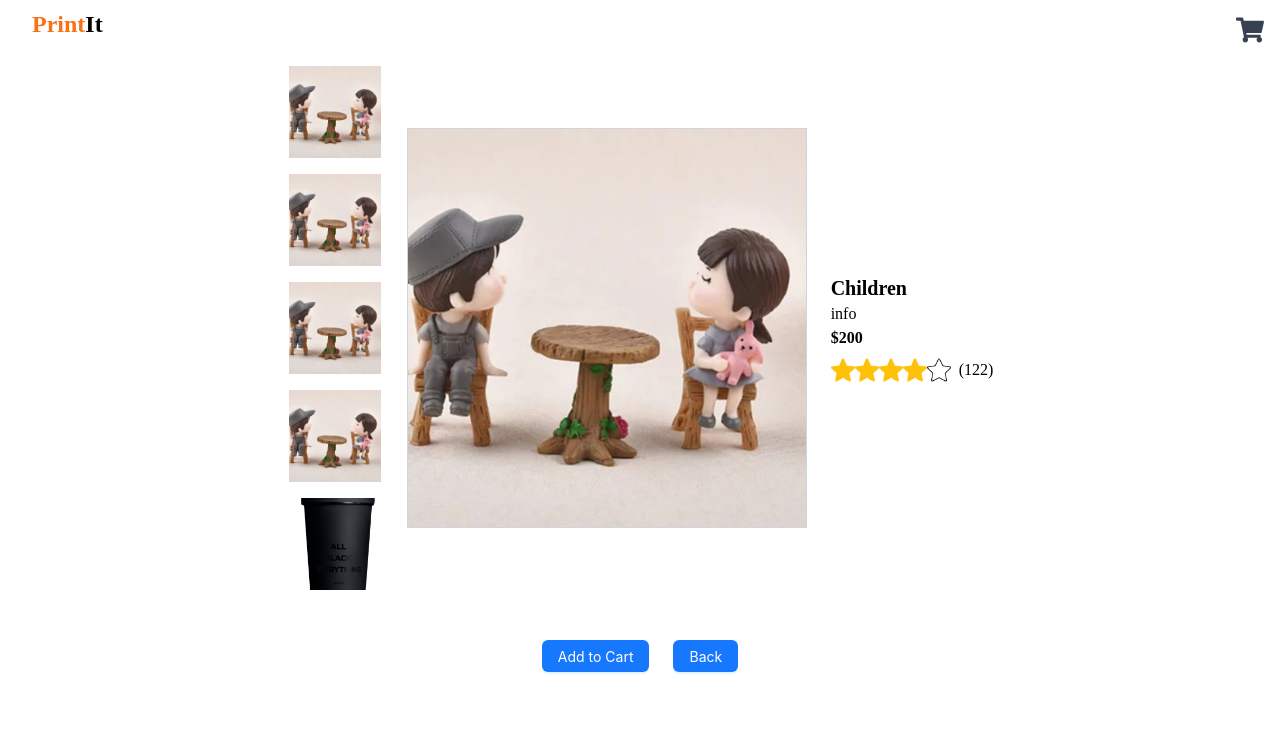
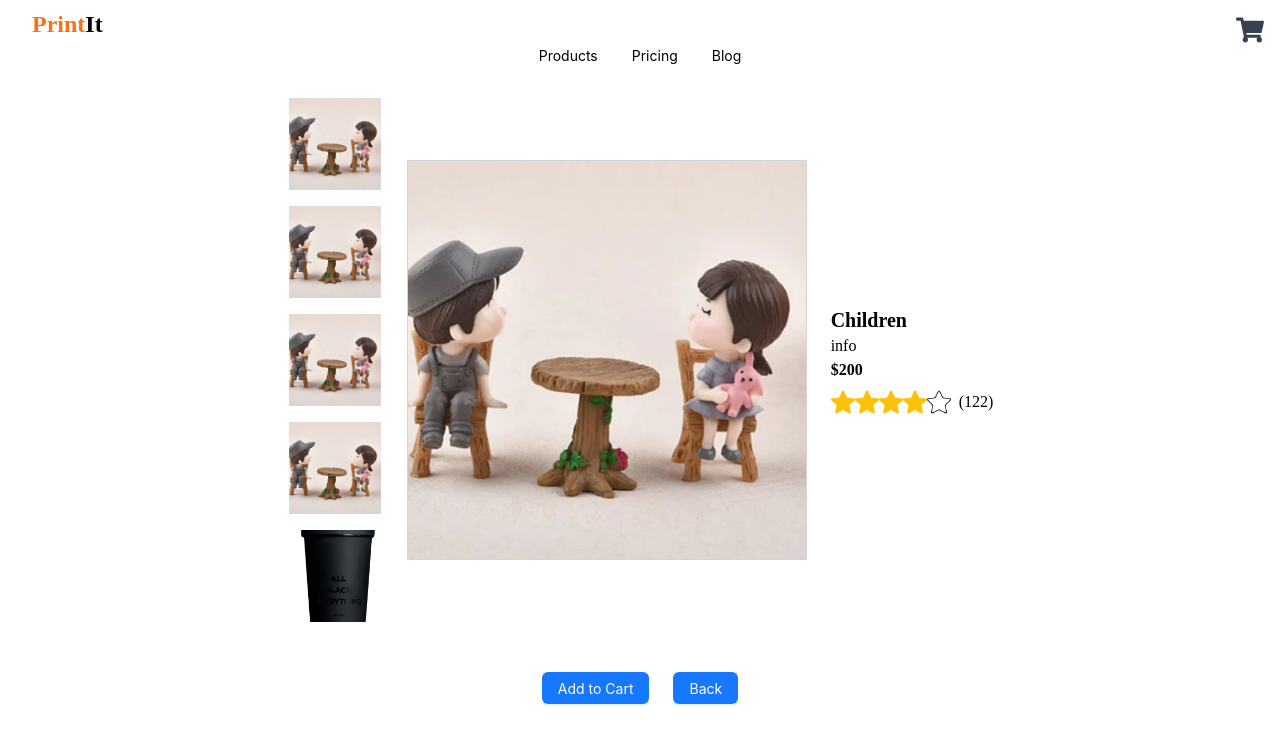
Before and after one commit to Thanujsai/print-it-ui, a React (Create React App) app: page /details/1 in a window 1280 px wide. Shown: the top 744 px of the page. Built offline with nearby package versions, Linux system fonts and the light colour scheme; a web font is replaced by a local one; what antd-style would draw is missing.

Commit message:
details page dropdown

```diff
--- /dev/null
+++ b/src/components/DetailsDropdown/Dropdown.js
@@ -0,0 +1,299 @@
+    import React, { useEffect, useState } from "react";
+    import {
+    FiArrowRight,
+    FiBarChart2,
+    FiChevronDown,
+    FiHome,
+    FiPieChart,
+    } from "react-icons/fi";
+    import { AnimatePresence, motion } from "framer-motion";
+    import { Button } from "antd";
+    import test from '../Images/test.jpg';
+    import test2 from '../Images/test2.jpg';
+
+
+    export const ShiftingDropDown = () => {
+        return (
+            <motion.div
+                initial={{opacity:0, y:-100 }}
+                animate={{opacity:1, y: 0}}
+                transition={{
+                    type:"spring",
+                    stiffness:100,
+                    damping:10,
+                    delay:0.2
+                }}
+            className="flex w-full justify-start text-black md:justify-center">
+            <Tabs />
+            </motion.div>
+        );
+    };
+
+    const Tabs = () => {
+        const [selected, setSelected] = useState(null);
+        const [dir, setDir] = useState(null);
+
+        const handleSetSelected = (val) => {
+            if (typeof selected === "number" && typeof val === "number") {
+            setDir(selected > val ? "r" : "l");
+            } else if (val === null) {
+            setDir(null);
+            }
+
+            setSelected(val);
+        };
+
+    return (
+        <div
+        onMouseLeave={() => handleSetSelected(null)}
+        className="relative flex h-fit gap-2"
+        >
+        {TABS.map((t) => {
+            return (
+            <Tab
+                key={t.id}
+                selected={selected}
+                handleSetSelected={handleSetSelected}
+                tab={t.id}
+            >
+                {t.title}
+            </Tab>
+            );
+        })}
+
+        <AnimatePresence>
+            {selected && <Content dir={dir} selected={selected} />}
+        </AnimatePresence>
+        </div>
+    );
+    };
+
+    const Tab = ({ children, tab, handleSetSelected, selected }) => {
+    return (
+        <Button
+        type='text'
+        id={`shift-tab-${tab}`}
+        onMouseEnter={() => handleSetSelected(tab)}
+        onClick={() => handleSetSelected(tab)}
+        className={`flex items-center gap-1 rounded-full px-3 py-1.5 text-sm transition-colors ${
+            selected === tab
+            ? " bg-neutral-800 text-neutral-100"
+            : "text-black"
+        }`}
+        >
+        <span>{children}</span>
+        </Button>
+    );
+    };
+
+    const Content = ({ selected, dir }) => {
+    return (
+        <motion.div
+        id="overlay-content"
+        initial={{
+            opacity: 0,
+            y: 8,
+        }}
+        animate={{
+            opacity: 1,
+            y: 0,
+        }}
+        exit={{
+            opacity: 0,
+            y: 8,
+        }}
+        className="absolute left-0 top-[calc(100%_+_24px)] w-96 rounded-lg border border-neutral-600 bg-gradient-to-b from-neutral-900 via-neutral-900 to-neutral-800 p-4"
+        >
+        <Bridge />
+        <Nub selected={selected} />
+
+        {TABS.map((t) => {
+            return (
+            <div className="overflow-hidden" key={t.id}>
+                {selected === t.id && (
+                <motion.div
+                    initial={{
+                    opacity: 0,
+                    x: dir === "l" ? 100 : dir === "r" ? -100 : 0,
+                    }}
+                    animate={{ opacity: 1, x: 0 }}
+                    transition={{ duration: 0.25, ease: "easeInOut" }}
+                >
+                    <t.Component />
+                </motion.div>
+                )}
+            </div>
+            );
+        })}
+        </motion.div>
+    );
+    };
+
+    const Bridge = () => (
+    <div className="absolute -top-[24px] left-0 right-0 h-[24px]" />
+    );
+
+    const Nub = ({ selected }) => {
+    const [left, setLeft] = useState(0);
+
+    useEffect(() => {
+        moveNub();
+    }, [selected]);
+
+    const moveNub = () => {
+        if (selected) {
+        const hoveredTab = document.getElementById(`shift-tab-${selected}`);
+        const overlayContent = document.getElementById("overlay-content");
+
+        if (!hoveredTab || !overlayContent) return;
+
+        const tabRect = hoveredTab.getBoundingClientRect();
+        const { left: contentLeft } = overlayContent.getBoundingClientRect();
+
+        const tabCenter = tabRect.left + tabRect.width / 2 - contentLeft;
+
+        setLeft(tabCenter);
+        }
+    };
+
+    return (
+        <motion.span
+        style={{
+            clipPath: "polygon(0 0, 100% 0, 50% 50%, 0% 100%)",
+        }}
+        animate={{ left }}
+        transition={{ duration: 0.25, ease: "easeInOut" }}
+        className="absolute left-1/2 top-0 h-4 w-4 -translate-x-1/2 -translate-y-1/2 rotate-45 rounded-tl border border-neutral-600 bg-neutral-900"
+        />
+    );
+    };
+
+    const Products = () => {
+    return (
+        <div>
+        <div className="flex gap-4">
+            <div>
+            <h3 className="mb-2 text-sm font-medium text-white">3D Printed Models</h3>
+            <a href="#" className="mb-1 block text-sm text-neutral-400 hover:text-white">
+                Bookkeeping
+            </a>
+            <a href="#" className="block text-sm text-neutral-400 hover:text-white">
+                Invoicing
+            </a>
+            </div>
+            <div>
+            <h3 className="mb-2 text-sm font-medium text-white">Custom Prints</h3>
+            <a href="#" className="mb-1 block text-sm text-neutral-400 hover:text-white">
+                Live Coaching
+            </a>
+            <a href="#" className="mb-1 block text-sm text-neutral-400 hover:text-white">
+                Reviews
+            </a>
+            <a href="#" className="block text-sm text-neutral-400 hover:text-white">
+                Tax/VAT
+            </a>
+            </div>
+            <div>
+            <h3 className="mb-2 text-sm font-medium text-white">Best Sellers</h3>
+            <a href="#" className="mb-1 block text-sm text-neutral-400 hover:text-white">
+                White glove
+            </a>
+            <a href="#" className="mb-1 block text-sm text-neutral-400 hover:text-white">
+                SOX Compliance
+            </a>
+            <a href="#" className="block text-sm text-neutral-400 hover:text-white">
+                Staffing
+            </a>
+            <a href="#" className="block text-sm text-neutral-400 hover:text-white">
+                More
+            </a>
+            </div>
+        </div>
+
+        <button className="ml-auto mt-4 flex items-center gap-1 text-sm text-indigo-300">
+            <span>View more</span>
+            <FiArrowRight />
+        </button>
+        </div>
+    );
+    };
+
+    const Pricing = () => {
+    return (
+        <div className="grid grid-cols-3 gap-4 divide-x divide-neutral-700">
+        <a
+            href="#"
+            className="flex w-full flex-col items-center justify-center py-2 text-neutral-400 transition-colors hover:text-neutral-50"
+        >
+            <FiHome className="mb-2 text-xl text-indigo-300" />
+            <span className="text-xs">Startup</span>
+        </a>
+        <a
+            href="#"
+            className="flex w-full flex-col items-center justify-center py-2 text-neutral-400 transition-colors hover:text-neutral-50"
+        >
+            <FiBarChart2 className="mb-2 text-xl text-indigo-300" />
+            <span className="text-xs">Scaleup</span>
+        </a>
+        <a
+            href="#"
+            className="flex w-full flex-col items-center justify-center py-2 text-neutral-400 transition-colors hover:text-neutral-50"
+        >
+            <FiPieChart className="mb-2 text-xl text-indigo-300" />
+            <span className="text-xs">Enterprise</span>
+        </a>
+        </div>
+    );
+    };
+
+    const Blog = () => {
+    return (
+        <div>
+        <div className="grid grid-cols-2 gap-2">
+            <a href="#">
+            <img
+                className="mb-2 h-14 w-full rounded object-cover"
+                src={test}
+                alt="Placeholder image"
+            />
+            <h4 className="mb-0.5 text-sm font-medium text-white">PrintIt News & Updates</h4>
+            <p className="text-xs text-neutral-400">
+                Lorem ipsum dolor sit amet consectetur adipisicing elit. Amet illo
+                quidem eos.
+            </p>
+            </a>
+            <a href="#">
+            <img
+                className="mb-2 h-14 w-full rounded object-cover"
+                src={test2}
+                alt="Placeholder image"
+            />
+            <h4 className="mb-0.5 text-sm font-medium text-white">Featured Prints</h4>
+            <p className="text-xs text-neutral-400">
+                Lorem ipsum dolor sit amet consectetur adipisicing elit. Amet illo
+                quidem eos.
+            </p>
+            </a>
+        </div>
+        <button className="ml-auto mt-4 flex items-center gap-1 text-sm text-indigo-300">
+            <span>View more</span>
+            <FiArrowRight />
+        </button>
+        </div>
+    );
+    };
+
+    const TABS = [
+    {
+        title: "Products",
+        Component: Products,
+    },
+    {
+        title: "Pricing",
+        Component: Pricing,
+    },
+    {
+        title: "Blog",
+        Component: Blog,
+    },
+    ].map((n, idx) => ({ ...n, id: idx + 1 }));
--- a/src/components/ProductDetails/Details.js
+++ b/src/components/ProductDetails/Details.js
@@ -11,6 +11,7 @@
 import { FaShoppingCart } from 'react-icons/fa';
 import { useCart } from '../CartContext';
 import black from '../Images/black.png';
+import {ShiftingDropDown } from '../DetailsDropdown/Dropdown';
 
 const Details = () => {
   const { id } = useParams();
@@ -54,7 +55,7 @@
                 </motion.h1>
                     </div>
                 </div>
-
+                <ShiftingDropDown />
                 {/* Cart Icon */}
                 <div className='absolute top-4 right-4 cursor-pointer' onClick={() => navigate('/cart')}>
                   <FaShoppingCart size={28} className='text-gray-700 hover:text-black'/>
```
Also changed, not shown: src/components/Images/test.jpg (added), src/components/Images/test2.jpg (added).
